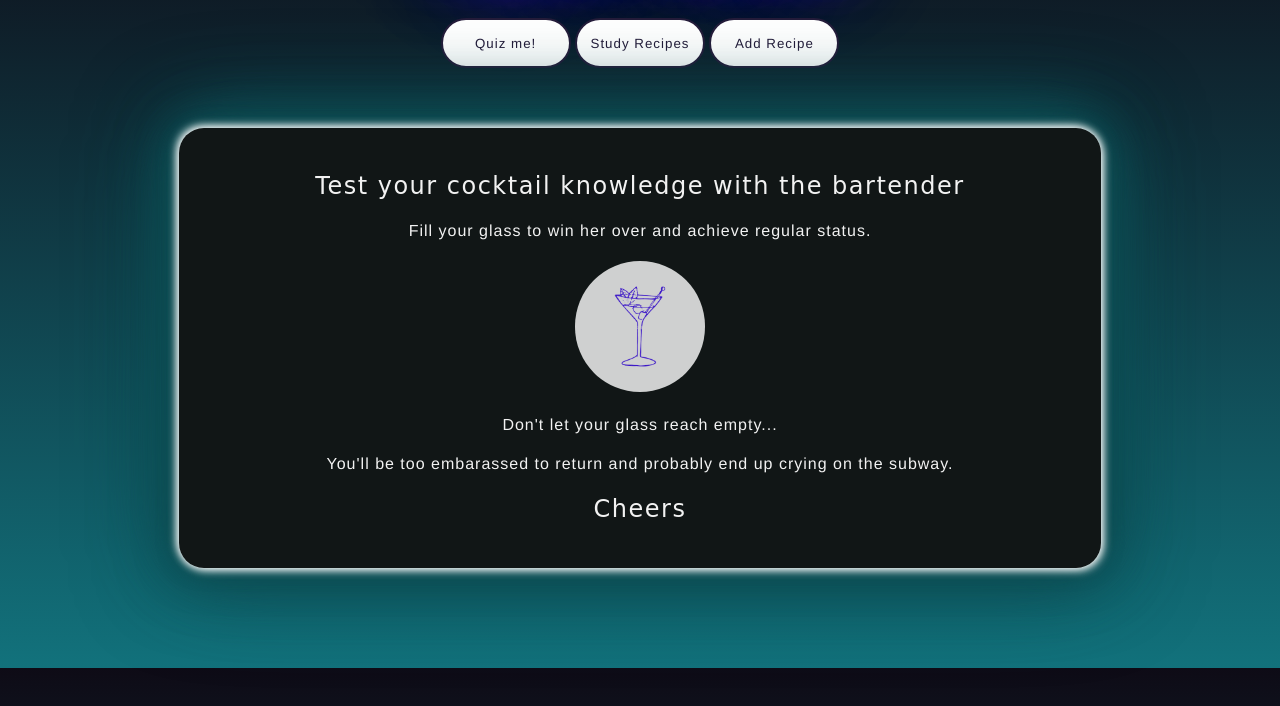
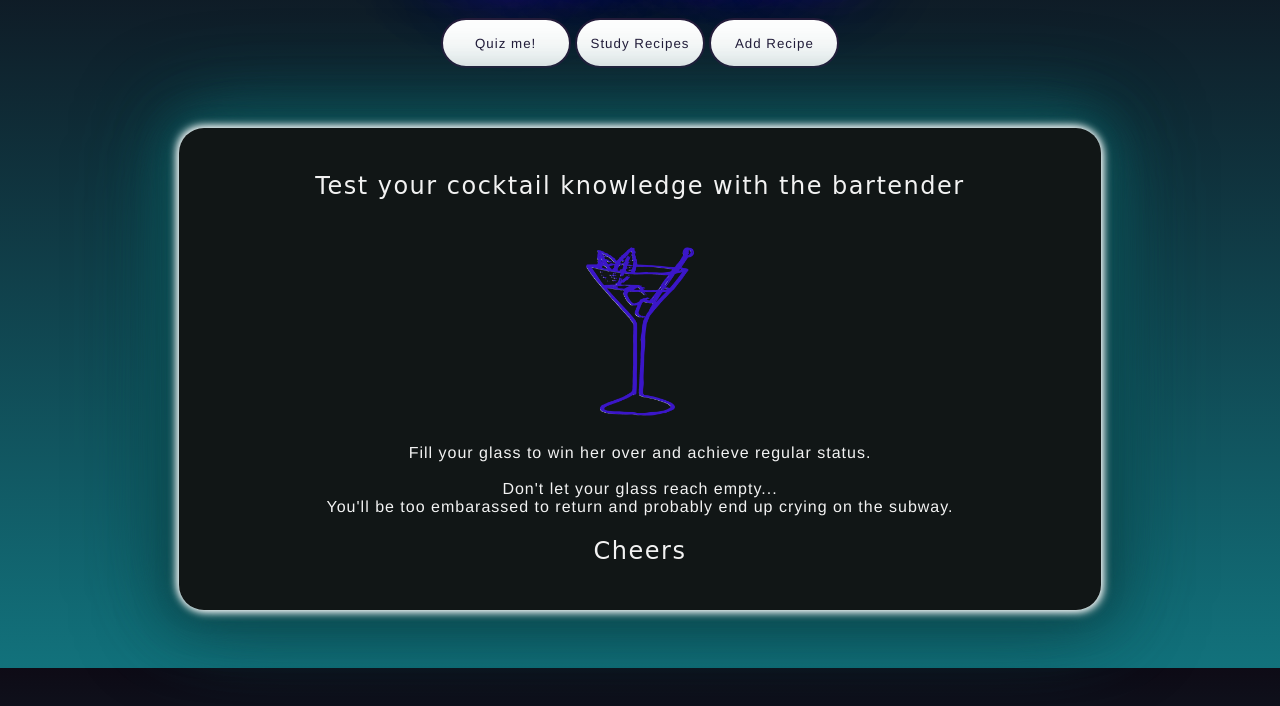
Before and after one commit to scotidodson/cocktail_club_frontend, a plain HTML site: page index.html in a window 1280 px wide. Shown: the part 132-838 px from the top of the page. Drawn offline with Linux system fonts and the light colour scheme; no server answers; a web font is replaced by a local one.

Commit message:
changed drink color

```diff
--- a/drink.css
+++ b/drink.css
@@ -19,11 +19,14 @@
     border-color: rgba(255,255,255,.7);
     overflow: hidden;
 }
+/* #cc9966 */
+/* #4327b2 */
 
 #drink {
     position: absolute;
     top:100%; right:0; bottom:0; left:0;
-    background: linear-gradient(to bottom, #cc9966, #4327b2, orangered) !important
+    background: linear-gradient(to bottom, #ffca96, #423960, #1f1254
+) !important
     ;
     box-shadow: inset 0 2px 1px rgba(255,69,0,.2);
     opacity: .6;
--- a/index.html
+++ b/index.html
@@ -33,10 +33,10 @@
 <!-- about page -->
       <div class="item-homepage" id="about-page">
         <h2 >Test your cocktail knowledge with the bartender</h2>
-        <h4>Fill your glass to win her over and achieve regular status.</h4>
-        <img src="images/cocktail.png" alt="cocktail image">
-        <h4>Don't let your glass reach empty...</h4>
-        <h4>You'll be too embarassed to return and probably end up crying on the subway.</h4>
+        <h4><img src="images/cocktail_transparent.png" alt="cocktail image"><Br>
+        Fill your glass to win her over and achieve regular status.
+        <br><br>Don't let your glass reach empty...
+        <br>You'll be too embarassed to return and probably end up crying on the subway.</h4>
         <h2> Cheers</h2>
       </div>
 <!-- quiz page -->
--- a/main.css
+++ b/main.css
@@ -200,7 +200,9 @@ h1 {
 
 img {
     border-radius: 50%;
-    width: 15%;
+    width: 25%;
+    margin: 0;
+    padding: 0;
     height: auto;
     opacity: 0.8;
 }
--- a/src/index.js
+++ b/src/index.js
@@ -306,20 +306,20 @@ document.addEventListener('DOMContentLoaded', () => {
 
     function adjustDrinkLevel(score) {
       let level
+      let current
+      current = parseInt(drinkStyle.top)
       level = 100-score
+
       if (score == 100) {
         level = 5
         strawStyle.opacity = .8
-        // lemonStyle.display
       }
-
       if (score == 0) {
         lemonStyle.display = "none"
       }
       drinkStyle.top = `${level}%`
-    }
+    } // end of adjustDrinkLevel
 
-                // ** ------------------- add css change in this step +- 10 ^^^^
 
     function handleEndOfRound(remainingQuizDrinks, round, score, selectedNames) {
       const nextRoundBtn = document.querySelector('.next-round')
```
Also changed, not shown: images/cocktail_transparent.png (added).
